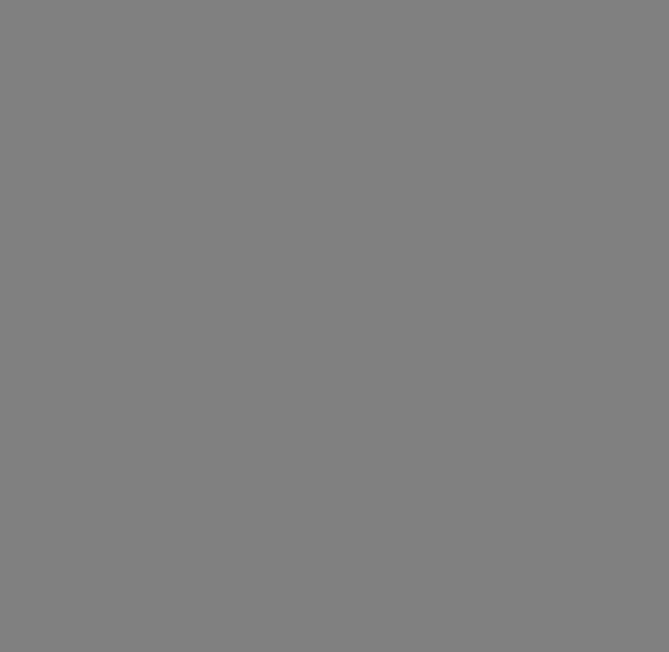
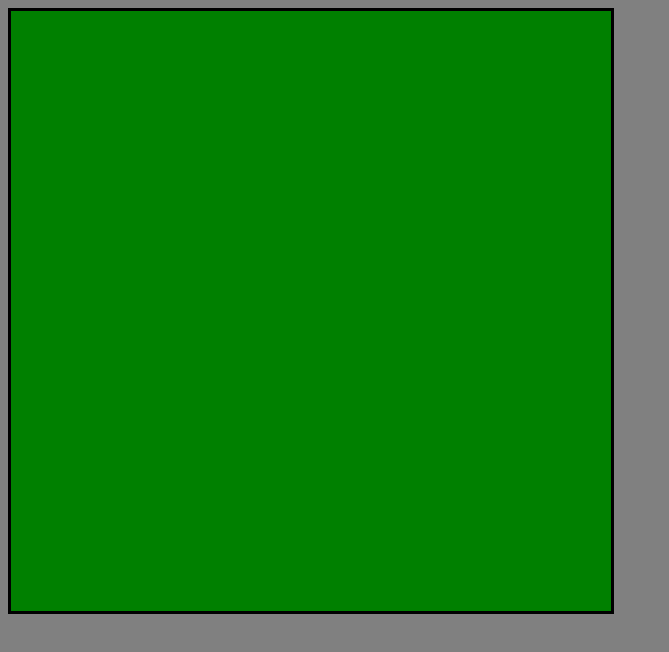
Before and after one commit to JBrown-codes/etchasketch, a plain HTML site: page index.html in a window 1280 px wide. Shown: the whole page, without its empty margins (0-669 px from the left). Drawn offline with Linux system fonts and the light colour scheme.

Commit message:
Initial working version, 16x16 squares

```diff
--- a/index.html
+++ b/index.html
@@ -8,7 +8,7 @@
 
 <body>
 
-  <div class="canvasContainer"></div>
+  <div class="canvasContainer" id="container"></div>
 
   <script type="text/javascript" src="./script.js"></script>
 </body>
--- a/script.js
+++ b/script.js
@@ -1 +1,24 @@
 console.log("Your import worked");
+
+let resolution = 16;
+
+let canvas = {
+  draw: function() {
+    var canvasContainer = document.getElementById('container');
+    for (i = 0; i < resolution ** 2; i++) {
+      var newPixel = document.createElement('div');
+      newPixel.classList.add('canvasPixels');
+      newPixel.setAttribute('id', i);
+      newPixel.addEventListener('mouseover', function(event) {
+        let pixelHovered = event.target;
+        if (pixelHovered.className === 'canvasPixels') {
+          pixelHovered.classList.remove('canvasPixels');
+          pixelHovered.classList.add('canvasPixelsHovered');
+        }
+      })
+      canvasContainer.appendChild(newPixel);
+    }
+  }
+}
+
+canvas.draw()
--- a/style.css
+++ b/style.css
@@ -1,3 +1,21 @@
 body {
   background-color: gray;
 }
+
+.canvasContainer {
+  background-color: white;
+  width: 600px;
+  height: 600px;
+  border: 3px solid black;
+  display: grid;
+  grid-template-columns: repeat(16, 1fr);
+  grid-template-rows: repeat(16, 1fr);
+}
+
+.canvasPixels {
+  background-color: green;
+}
+
+.canvasPixelsHovered {
+  background-color: blue;
+}
```
